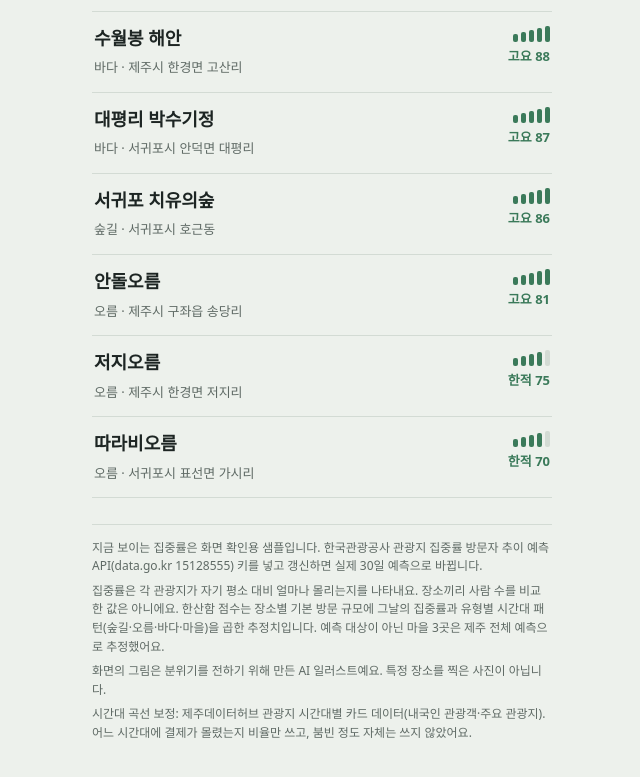
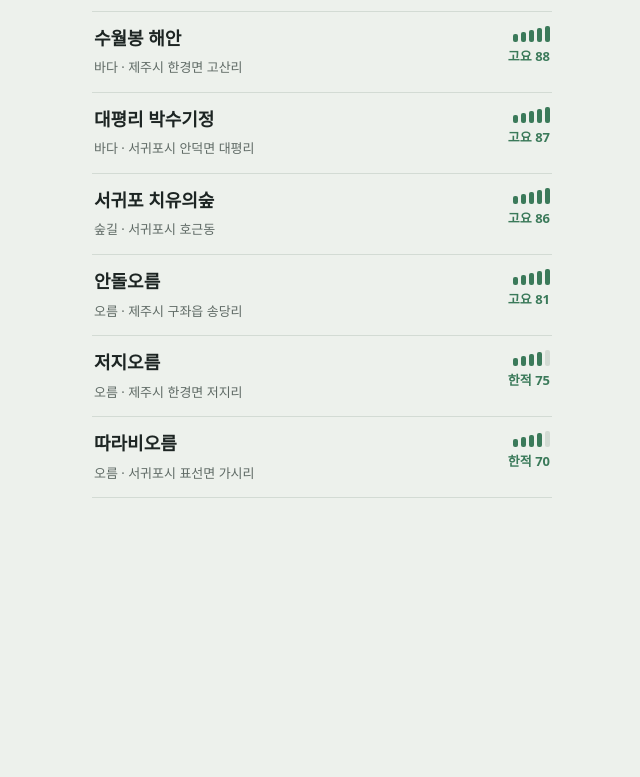
Before and after one commit to alsrlgus533-commits/quiet-traveler, a plain HTML site: page index.html in a window 1280 px wide. Shown: the part 1997-2774 px from the top of the page, without its empty margins (318-958 px from the left). After the commit the page ends 2551 px from the top, so only its background shows below. Drawn offline with Linux system fonts and the light colour scheme; a web font is replaced by a local one.

Commit message:
푸터 삭제
집중률 설명과 출처 문단을 화면에서 뺐다. 마크업과 CSS 말고도
renderSource 의 #srcNote 대입, timeofday 로더의 #cardNote 블록을
같이 지웠다. 남겨 두면 없는 요소를 건드려 TypeError 가 난다.

관광공사 표기는 섹션 라벨·배지·상세 시트에 그대로 남아 있다.
제주데이터허브 표기는 화면에서 빠졌다(코드 주석에만 남음).

Co-Authored-By: Claude Opus 5 <noreply@anthropic.com>

```diff
--- a/index.html
+++ b/index.html
@@ -103,9 +103,6 @@ figure.band img{aspect-ratio:5/2}
 .ripple u.on{background:currentColor}
 .empty{color:var(--muted);padding:18px 0}
 
-footer{font-size:12px;color:var(--muted);border-top:1px solid var(--line);padding-top:14px;display:flex;flex-direction:column;gap:6px}
-footer p{margin:0}
-
 /* 상세 시트 */
 .scrim{position:fixed;inset:0;background:rgba(10,14,12,.45);z-index:20}
 .sheet{position:fixed;left:0;right:0;bottom:0;z-index:21;background:var(--surface);border-radius:20px 20px 0 0;
@@ -170,13 +167,6 @@ footer p{margin:0}
     <figure class="band" id="themeBand" hidden></figure>
     <div class="list" id="list"></div>
   </section>
-
-  <footer>
-    <p id="srcNote"></p>
-    <p>집중률은 각 관광지가 자기 평소 대비 얼마나 몰리는지를 나타내요. 장소끼리 사람 수를 비교한 값은 아니에요. 한산함 점수는 장소별 기본 방문 규모에 그날의 집중률과 유형별 시간대 패턴(숲길·오름·바다·마을)을 곱한 추정치입니다. 예측 대상이 아닌 마을 3곳은 제주 전체 예측으로 추정했어요.</p>
-    <p>화면의 그림은 분위기를 전하기 위해 만든 AI 일러스트예요. 특정 장소를 찍은 사진이 아닙니다.</p>
-    <p id="cardNote" hidden></p>
-  </footer>
 </div>
 
 <div class="scrim" id="scrim" hidden></div>
@@ -433,11 +423,7 @@ function renderSource(){
   const f=state.forecast, b=$("srcBadge");
   if(f.sample){ b.textContent="샘플 예측 · 실제 수치 아님"; b.classList.add("sample"); }
   else { b.textContent=`관광공사 예측 · ${f.fetchedAt?f.fetchedAt.slice(0,10):""} 갱신`; b.classList.remove("sample"); }
-  if(state.stale && !f.sample) b.textContent+=" · 지난 예측";
-  $("srcNote").textContent = f.sample
-    ? "지금 보이는 집중률은 화면 확인용 샘플입니다. 한국관광공사 관광지 집중률 방문자 추이 예측 API(data.go.kr 15128555) 키를 넣고 갱신하면 실제 30일 예측으로 바뀝니다."
-    : "집중률: 한국관광공사 관광지 집중률 방문자 추이 예측 정보(이동통신 방문자 데이터 기반 30일 예측, data.go.kr 15128555).";
-}
+  if(state.stale && !f.sample) b.textContent+=" · 지난 예측";}
 function renderAll(){
   $("hourLabel").textContent = state.hour+"시";
   renderDates(); renderToday(); renderSwaps(); renderThemes(); renderList();
@@ -514,11 +500,7 @@ document.addEventListener("keydown", e=>{ if(e.key==="Escape" && state.open) clo
   try{
     const r = await fetch("timeofday.json",{cache:"no-store"});
     if(r.ok){
-      CARD = await r.json(); buildProfiles();
-      const n = $("cardNote");
-      n.textContent = `시간대 곡선 보정: 제주데이터허브 관광지 시간대별 카드 데이터(내국인 관광객·주요 관광지). 어느 시간대에 결제가 몰렸는지 비율만 쓰고, 붐빈 정도 자체는 쓰지 않았어요.`;
-      n.hidden = false;
-    }
+      CARD = await r.json(); buildProfiles();    }
   }catch(e){}
   state.forecast = await loadForecast();
   computeDayStats();
```
